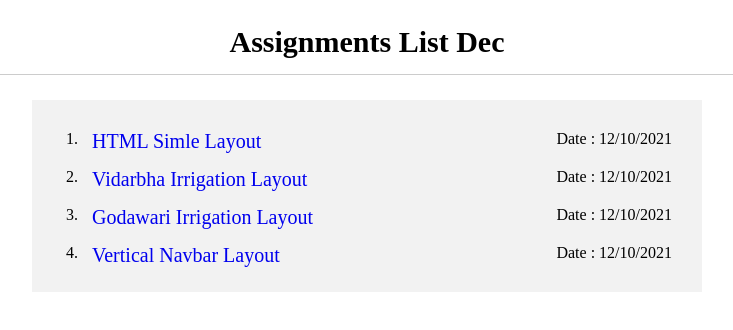
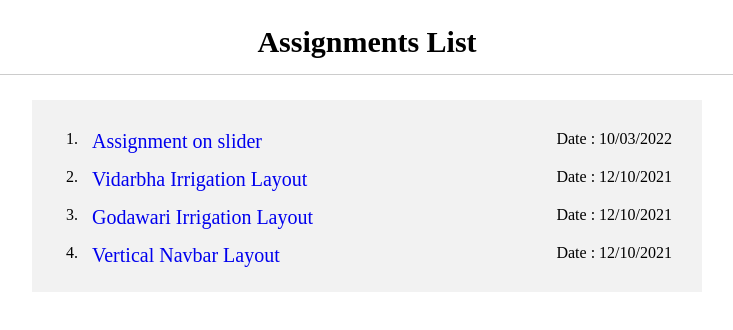
Before and after one commit to RukayaBanu/jsassignment, a plain HTML site: page index.html in a window 1280 px wide. Shown: the whole page, without its empty margins (273-1006 px from the left). Drawn offline with Linux system fonts and the light colour scheme.

Commit message:
js tasks

```diff
--- a/index.html
+++ b/index.html
@@ -39,9 +39,9 @@ ul li span {
 </style>
 	 </head>
 	<body>
-		<h2>Assignments List Dec</h2>
+		<h2>Assignments List </h2>
 		<ul>
-		<li><a href="./task1/index.html">HTML Simle Layout</a> <span class="date">Date : 12/10/2021</span></li>
+		<li><a href="./slider/index.html">Assignment on slider</a> <span class="date">Date : 10/03/2022</span></li>
 		<li><a href="./task2/index.html">Vidarbha Irrigation Layout</a> <span class="date">Date : 12/10/2021</span></li>
 		<li><a href="./task3/index.html">Godawari Irrigation Layout</a> <span class="date">Date : 12/10/2021</span></li>
 		<li><a href="./task4/index.html">Vertical Navbar Layout</a> <span class="date">Date : 12/10/2021</span></li>
```
